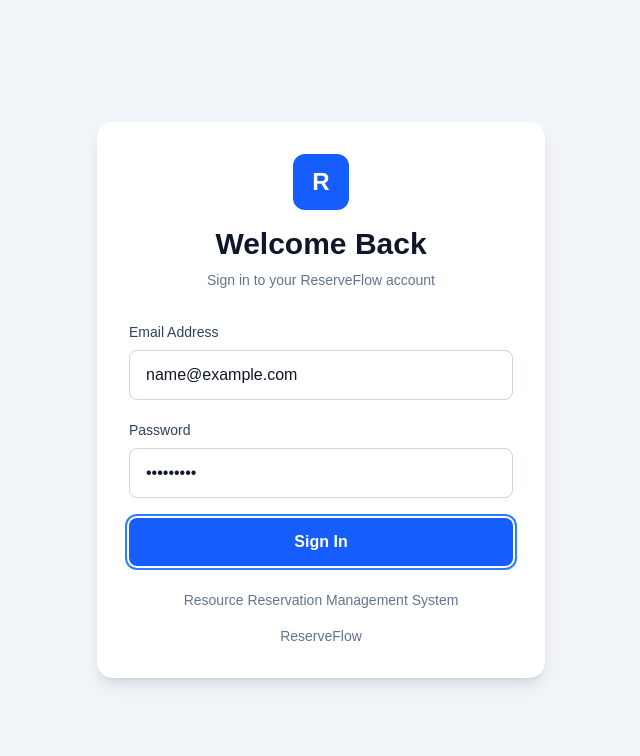
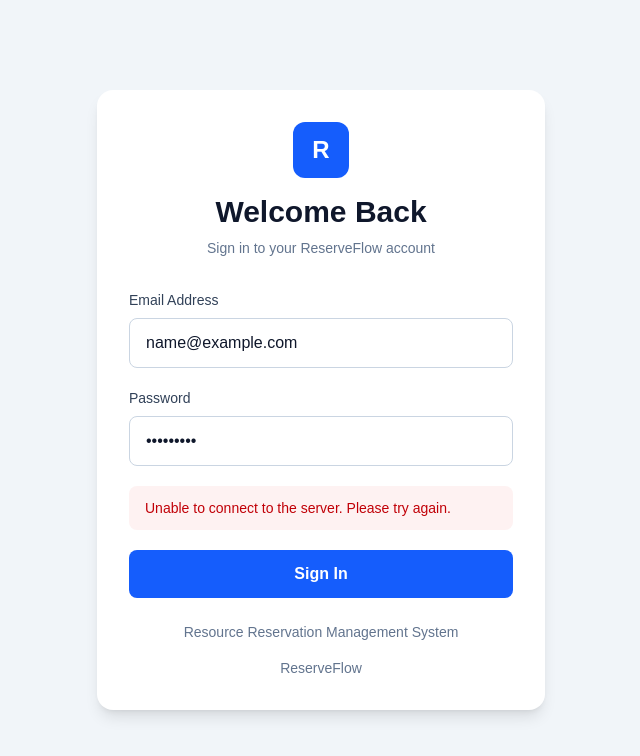
Before and after one commit to PabodaWA/resource-reservation-system, a Next.js app: page /login in a window 1280 px wide. Both pictures are taken after typing "name@example.com", "Sample123" into the empty fields and a click on the button "Sign In". Shown: the top 756 px of the page, without its empty margins (319-959 px from the left). Built offline with nearby package versions, Linux system fonts and the light colour scheme; no server answers.

Commit message:
update app/login/page.tsx

```diff
--- a/src/app/login/page.tsx
+++ b/src/app/login/page.tsx
@@ -2,16 +2,57 @@
 "use client";
 
 import { useState } from "react";
-import Link from "next/link";
+import { useRouter } from "next/navigation";
 
 export default function LoginPage() {
+  const router = useRouter();
+
   const [email, setEmail] = useState("");
   const [password, setPassword] = useState("");
+  const [error, setError] = useState("");
+  const [isLoading, setIsLoading] = useState(false);
 
-  function handleSubmit(event: React.FormEvent<HTMLFormElement>) {
+  async function handleSubmit(
+    event: React.FormEvent<HTMLFormElement>
+  ) {
     event.preventDefault();
+    setError("");
+    setIsLoading(true);
 
-    alert("Login backend eka next step eke connect karamu!");
+    try {
+      const response = await fetch("/api/auth/login", {
+        method: "POST",
+        headers: {
+          "Content-Type": "application/json",
+        },
+        body: JSON.stringify({
+          email: email.trim(),
+          password,
+        }),
+      });
+
+      const data: {
+        message?: string;
+        requiresPasswordChange?: boolean;
+      } = await response.json();
+
+      if (!response.ok) {
+        setError(data.message ?? "Unable to sign in. Please try again.");
+        return;
+      }
+
+      if (data.requiresPasswordChange) {
+        router.replace("/change-password");
+        return;
+      }
+
+      router.replace("/");
+      router.refresh();
+    } catch {
+      setError("Unable to connect to the server. Please try again.");
+    } finally {
+      setIsLoading(false);
+    }
   }
 
   return (
@@ -43,12 +84,13 @@ export default function LoginPage() {
             <input
               id="email"
               type="email"
-              autoComplete="email"
+              autoComplete="username"
               placeholder="you@example.com"
               value={email}
               onChange={(event) => setEmail(event.target.value)}
               required
-              className="w-full rounded-lg border border-slate-300 px-4 py-3 text-slate-900 outline-none transition focus:border-blue-500 focus:ring-2 focus:ring-blue-100"
+              disabled={isLoading}
+              className="w-full rounded-lg border border-slate-300 px-4 py-3 text-slate-900 outline-none transition focus:border-blue-500 focus:ring-2 focus:ring-blue-100 disabled:bg-slate-100"
             />
           </div>
 
@@ -68,15 +110,27 @@ export default function LoginPage() {
               value={password}
               onChange={(event) => setPassword(event.target.value)}
               required
-              className="w-full rounded-lg border border-slate-300 px-4 py-3 text-slate-900 outline-none transition focus:border-blue-500 focus:ring-2 focus:ring-blue-100"
+              disabled={isLoading}
+              className="w-full rounded-lg border border-slate-300 px-4 py-3 text-slate-900 outline-none transition focus:border-blue-500 focus:ring-2 focus:ring-blue-100 disabled:bg-slate-100"
             />
           </div>
 
+          {error && (
+            <p
+              role="alert"
+              aria-live="polite"
+              className="rounded-lg bg-red-50 px-4 py-3 text-sm text-red-700"
+            >
+              {error}
+            </p>
+          )}
+
           <button
             type="submit"
-            className="w-full rounded-lg bg-blue-600 px-4 py-3 font-semibold text-white transition hover:bg-blue-700 focus:outline-none focus:ring-2 focus:ring-blue-500 focus:ring-offset-2"
+            disabled={isLoading}
+            className="w-full rounded-lg bg-blue-600 px-4 py-3 font-semibold text-white transition hover:bg-blue-700 focus:outline-none focus:ring-2 focus:ring-blue-500 focus:ring-offset-2 disabled:cursor-not-allowed disabled:opacity-60"
           >
-            Sign In
+            {isLoading ? "Signing in..." : "Sign In"}
           </button>
         </form>
 
```
